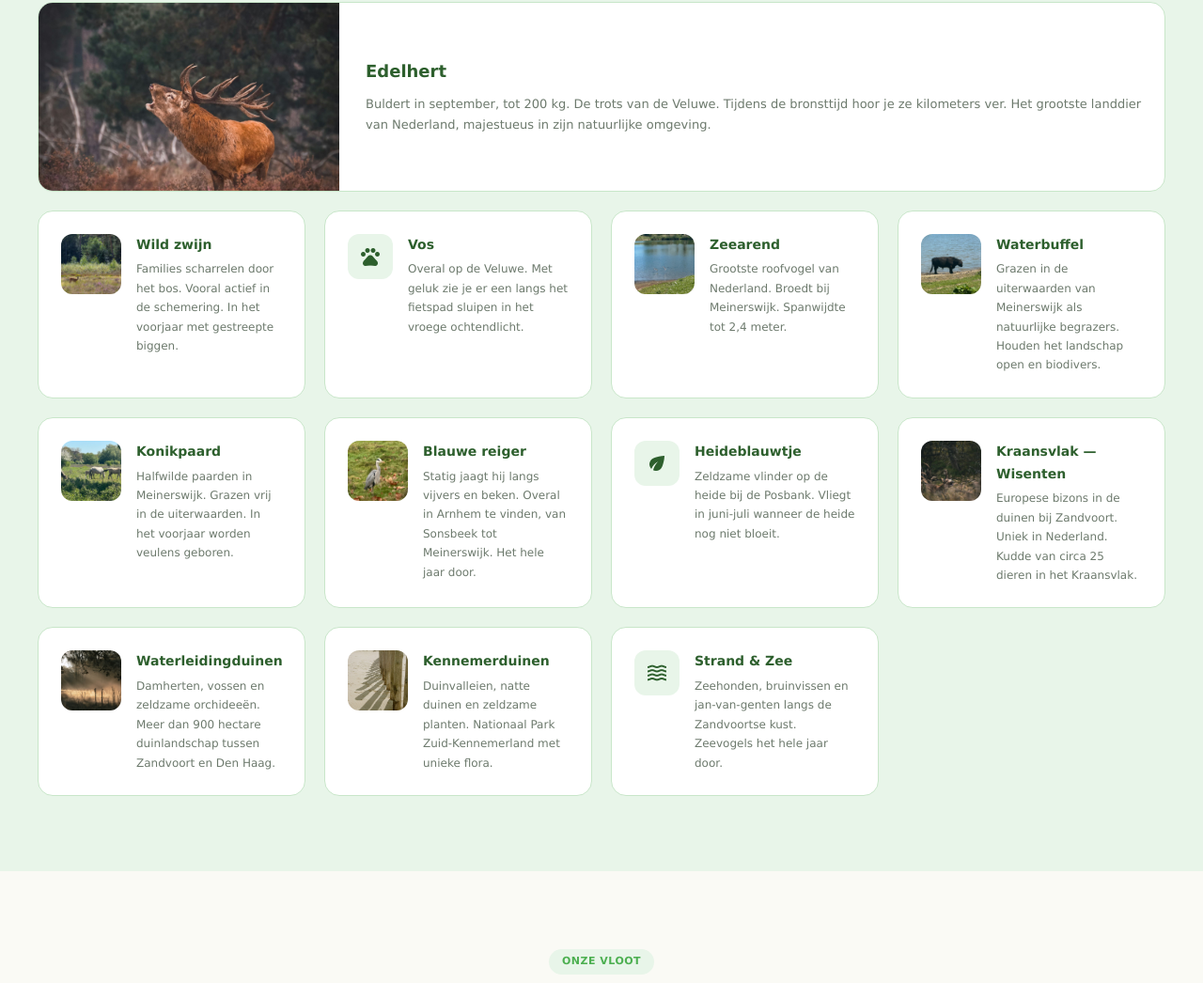
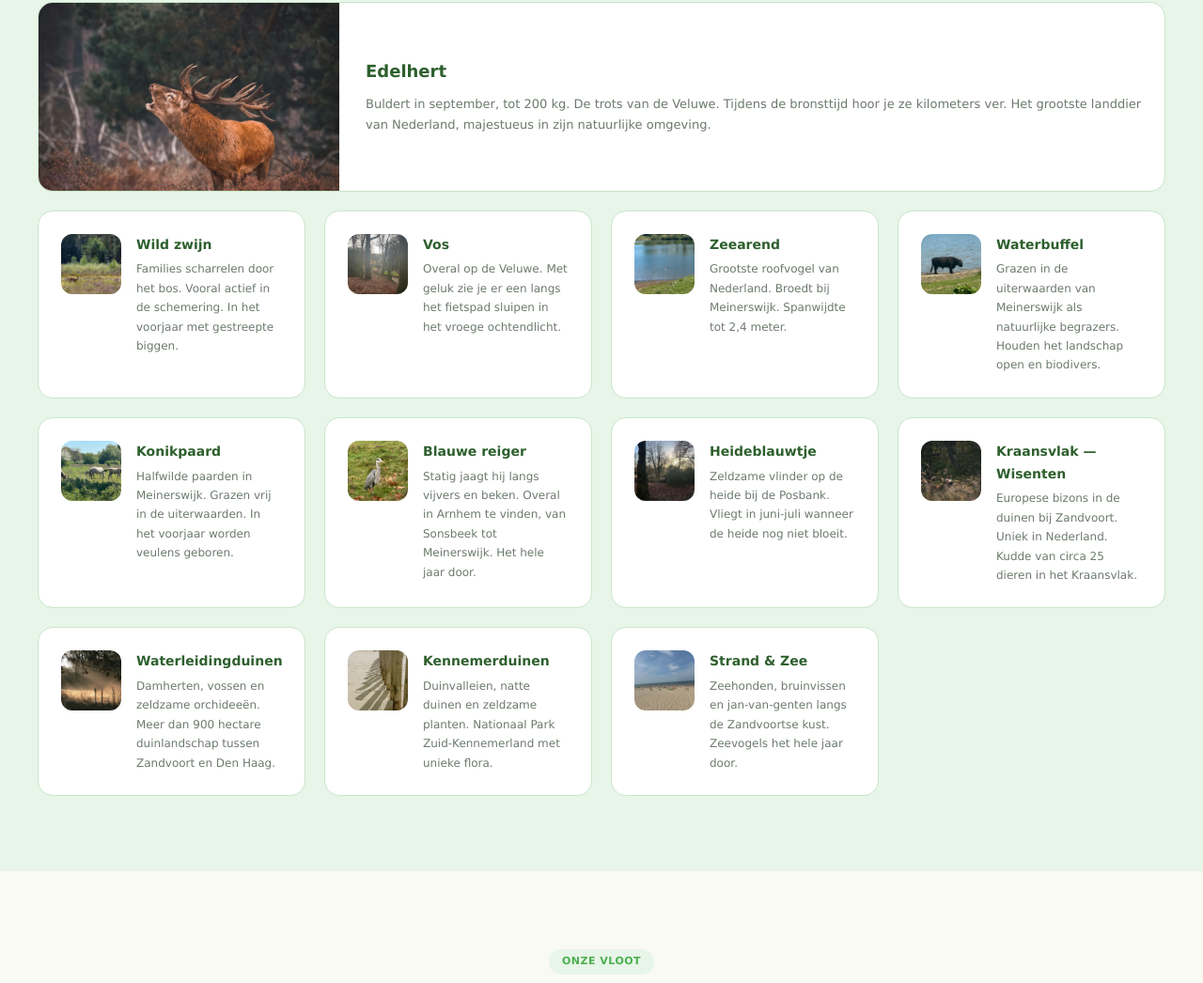
Before and after one commit to AnneVersion/darosa-fietsverhuur, a plain HTML site: page index.html in a window 1280 px wide. Shown: the part 3828-4874 px from the top of the page at 94% size. Drawn offline with nearby package versions, Linux system fonts and the light colour scheme; no server answers.

Commit message:
feat: foto's voor Vos, Heideblauwtje en Strand & Zee
Laatste 3 fauna cards met iconen vervangen door foto-thumbnails.
Alle fauna cards hebben nu foto's, geen iconen meer.

Co-Authored-By: Claude Opus 4.6 (1M context) <noreply@anthropic.com>

```diff
--- a/index.html
+++ b/index.html
@@ -1281,7 +1281,7 @@
                 </div>
             </div>
             <div class="fauna-card">
-                <div class="fauna-icon"><span class="material-icons">pets</span></div>
+                <div class="fauna-icon-photo" style="background-image: url('img/web/sonsbeek-bos.jpg');"></div>
                 <div class="fauna-info">
                     <h4>Vos</h4>
                     <p>Overal op de Veluwe. Met geluk zie je er een langs het fietspad sluipen in het vroege ochtendlicht.</p>
@@ -1316,7 +1316,7 @@
                 </div>
             </div>
             <div class="fauna-card">
-                <div class="fauna-icon"><span class="material-icons">eco</span></div>
+                <div class="fauna-icon-photo" style="background-image: url('img/web/sonsbeek-zonlicht.jpg');"></div>
                 <div class="fauna-info">
                     <h4>Heideblauwtje</h4>
                     <p>Zeldzame vlinder op de heide bij de Posbank. Vliegt in juni-juli wanneer de heide nog niet bloeit.</p>
@@ -1345,7 +1345,7 @@
                 </div>
             </div>
             <div class="fauna-card">
-                <div class="fauna-icon"><span class="material-icons">waves</span></div>
+                <div class="fauna-icon-photo" style="background-image: url('img/web/zandvoort-strand.jpg');"></div>
                 <div class="fauna-info">
                     <h4>Strand & Zee</h4>
                     <p>Zeehonden, bruinvissen en jan-van-genten langs de Zandvoortse kust. Zeevogels het hele jaar door.</p>
```
